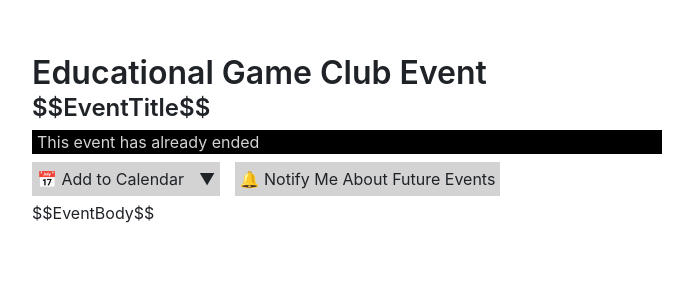
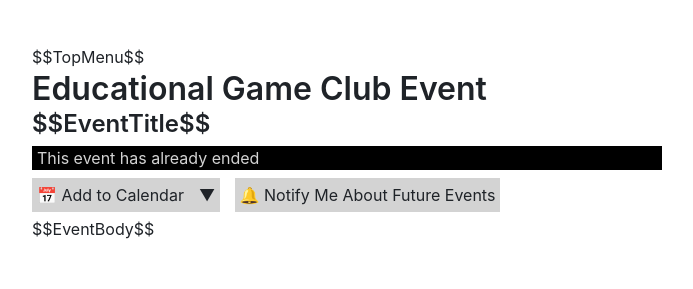
Before and after one commit to EducationalGameClub/EducationalGameClub.github.io, a website: page event-template.html in a window 1280 px wide. Shown: the whole page, without its empty margins (293-986 px from the left). Drawn offline with nearby package versions, Linux system fonts and the light colour scheme.

Commit message:
Decrease page margins & support top menu on event pages

```diff
--- a/event-template.html
+++ b/event-template.html
@@ -24,6 +24,17 @@
 
   <link rel="stylesheet" href="https://cdnjs.cloudflare.com/ajax/libs/github-markdown-css/5.8.1/github-markdown-light.min.css" integrity="sha512-X175XRJAO6PHAUi8AA7GP8uUF5Wiv+w9bOi64i02CHKDQBsO1yy0jLSKaUKg/NhRCDYBmOLQCfKaTaXiyZlLrw==" crossorigin="anonymous" referrerpolicy="no-referrer" />
   <style>
+    html, body {
+      padding: 0;
+      border: 0;
+      margin: 0;
+    }
+
+    html {
+      /* Copy `markdown-body's` font size to `html` so we can make use of `rem`. */
+      font-size: 16px;
+    }
+
     .markdown-body {
       box-sizing: border-box;
       min-width: 200px;
@@ -123,6 +134,7 @@
 </head>
 <body>
   <article class="markdown-body">
+    $$TopMenu$$
     <h1>Educational Game Club Event</h1>
     <h2>$$EventTitle$$</h2>
     <div class="past-event-notice">This event has already ended</div>
```
Also changed, not shown: page-template.html (+11 -0 lines).
